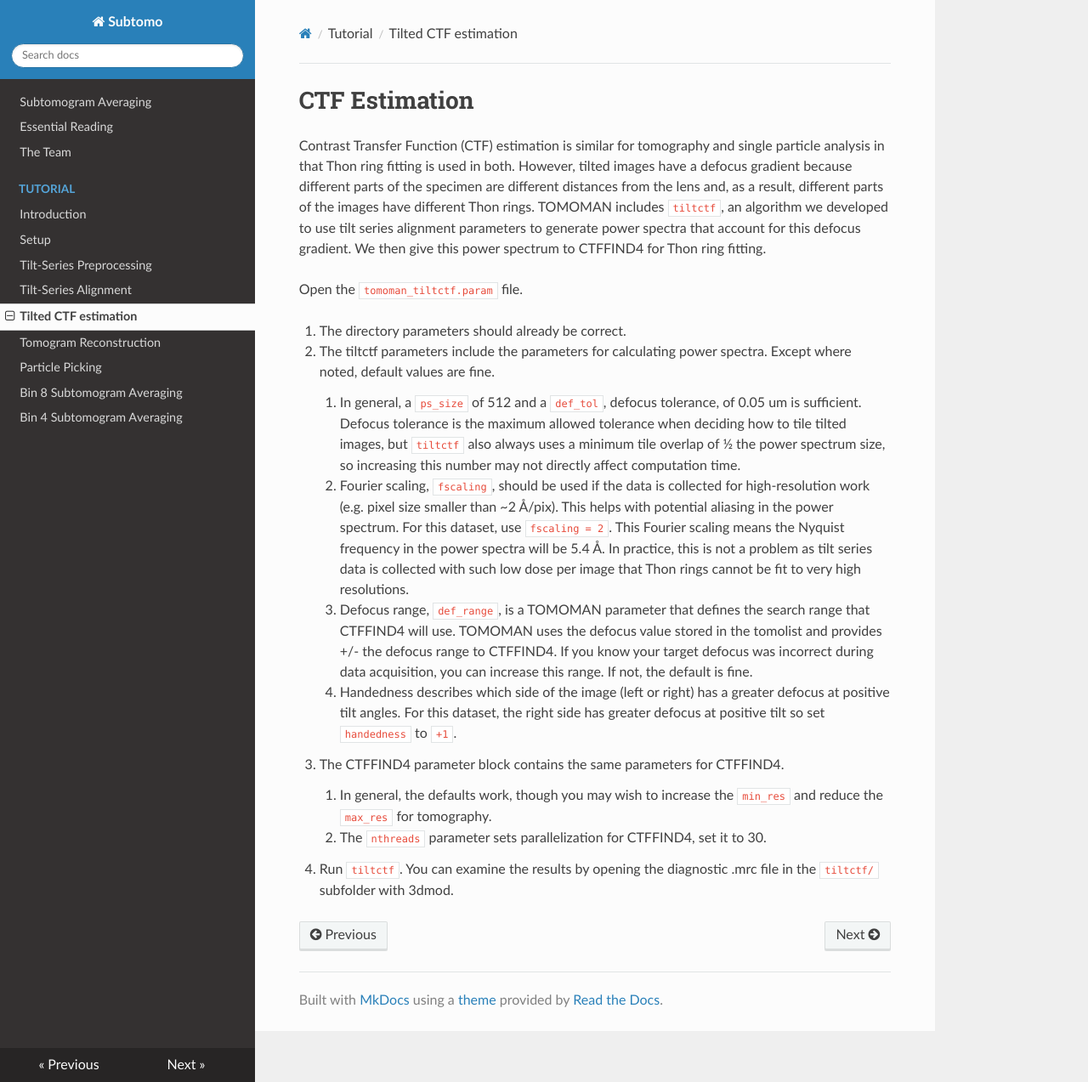
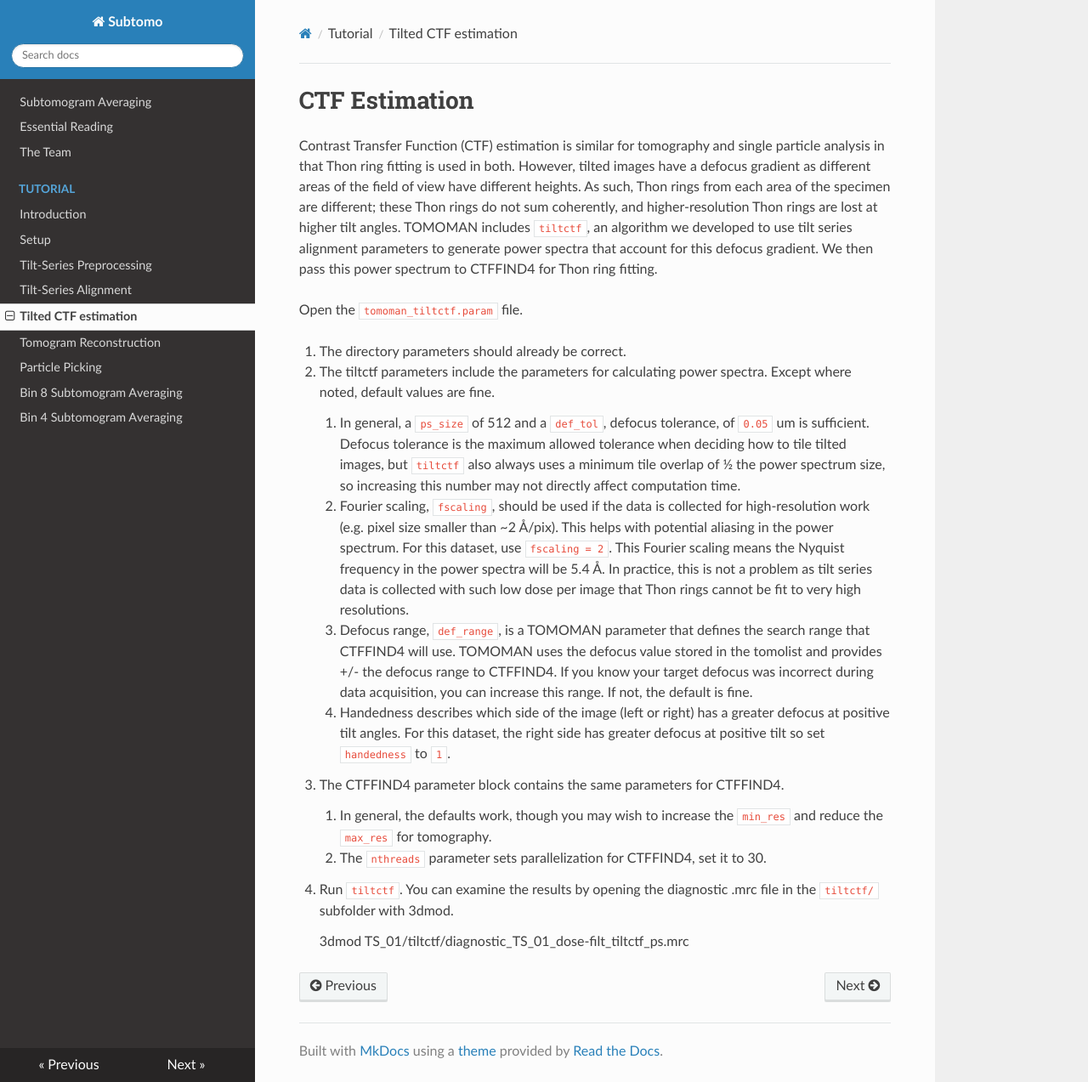
Before and after one commit to wan-lab-vanderbilt/subtomo-tutorials, an MkDocs documentation site: the page built from docs/hiv/ctf_estimation.md, in a window 1280 px wide and 1273 px high. Shown: the whole window at 85% size. Built offline with MkDocs 1.6.1, drawn with Linux system fonts in a browser that asks for light colours; nearby versions of some CDN libraries.

Commit message:
Update ctf_estimation.md
various edits

```diff
--- a/docs/hiv/ctf_estimation.md
+++ b/docs/hiv/ctf_estimation.md
@@ -1,9 +1,10 @@
 # CTF Estimation
 
 Contrast Transfer Function (CTF) estimation is similar for tomography and single particle analysis in that Thon ring fitting is used in both.
-However, tilted images have a defocus gradient because different parts of the specimen are different distances from the lens and, as a result, different parts of the images have different Thon rings.
+However, tilted images have a defocus gradient as different areas of the field of view have different heights.
+As such, Thon rings from each area of the specimen are different; these Thon rings do not sum coherently, and higher-resolution Thon rings are lost at higher tilt angles.
 TOMOMAN includes `tiltctf`, an algorithm we developed to use tilt series alignment parameters to generate power spectra that account for this defocus gradient.
-We then give this power spectrum to CTFFIND4 for Thon ring fitting.
+We then pass this power spectrum to CTFFIND4 for Thon ring fitting.
 
 Open the `tomoman_tiltctf.param` file.
 
@@ -12,7 +13,7 @@ Open the `tomoman_tiltctf.param` file.
 2. The tiltctf parameters include the parameters for calculating power spectra.
 Except where noted, default values are fine.
 
-    1. In general, a `ps_size` of 512 and a `def_tol`, defocus tolerance, of 0.05 um is sufficient.
+    1. In general, a `ps_size` of 512 and a `def_tol`, defocus tolerance, of `0.05` um is sufficient.
     Defocus tolerance is the maximum allowed tolerance when deciding how to tile tilted images, but `tiltctf` also always uses a minimum tile overlap of ½ the power spectrum size, so increasing this number may not directly affect computation time.
 
     2. Fourier scaling, `fscaling`, should be used if the data is collected for high-resolution work (e.g. pixel size smaller than ~2 Å/pix).
@@ -27,7 +28,7 @@ Except where noted, default values are fine.
     If not, the default is fine.
 
     4. Handedness describes which side of the image (left or right) has a greater defocus at positive tilt angles.
-    For this dataset, the right side has greater defocus at positive tilt so set `handedness` to `+1`.
+    For this dataset, the right side has greater defocus at positive tilt so set `handedness` to `1`.
 
 3. The CTFFIND4 parameter block contains the same parameters for CTFFIND4.
 
@@ -36,3 +37,5 @@ Except where noted, default values are fine.
     2. The `nthreads` parameter sets parallelization for CTFFIND4, set it to 30.
 
 4. Run `tiltctf`. You can examine the results by opening the diagnostic .mrc file in the `tiltctf/` subfolder with 3dmod.
+
+    3dmod TS_01/tiltctf/diagnostic_TS_01_dose-filt_tiltctf_ps.mrc
```
